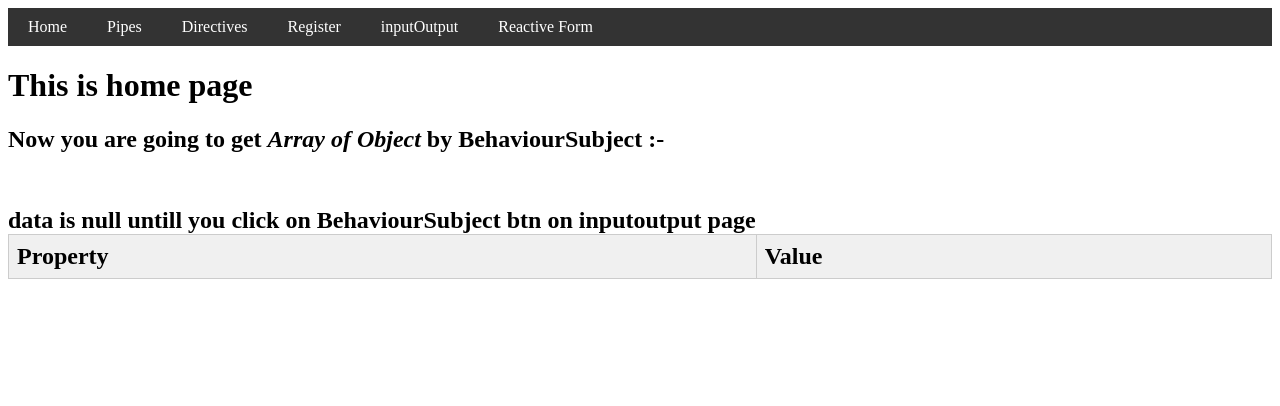
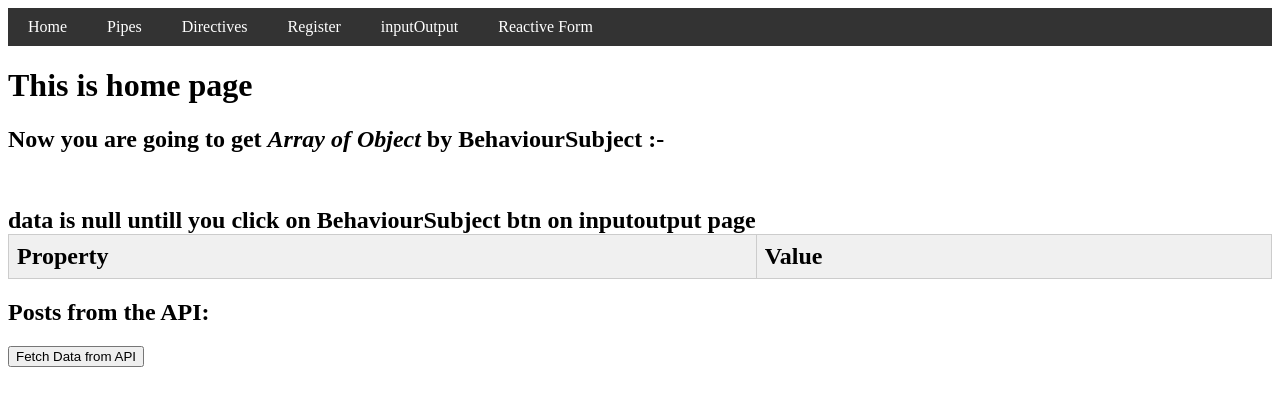
Before and after one commit to bhargav-kalsariya/AngularText, an Angular app: page / in a window 1280 px wide. Shown: the top 406 px of the page. Built offline with nearby package versions, Linux system fonts and the light colour scheme.

Commit message:
learn about httpClient and create simple datafetch example

```diff
--- a/src/app/app.module.ts
+++ b/src/app/app.module.ts
@@ -12,6 +12,7 @@ import { MyFormComponent } from './my-form/my-form.component';
 import { ParentComponent } from './parent/parent.component';
 import { ChildComponent } from './child/child.component';
 import { ReactiveFormComponent } from './reactive-form/reactive-form.component';
+import { HttpClientModule } from '@angular/common/http';
 
 @NgModule({
   declarations: [
@@ -26,7 +27,7 @@ import { ReactiveFormComponent } from './reactive-form/reactive-form.component';
     ChildComponent,
     ReactiveFormComponent,
   ],
-  imports: [BrowserModule, AppRoutingModule, FormsModule, ReactiveFormsModule],
+  imports: [BrowserModule, AppRoutingModule, FormsModule, ReactiveFormsModule, HttpClientModule],
   providers: [],
   bootstrap: [AppComponent],
 })
--- a/src/app/home/home.component.html
+++ b/src/app/home/home.component.html
@@ -15,3 +15,11 @@
         </ng-container>
     </table>
 </h2>
+
+<h2>Posts from the API:</h2>
+<button (click)="fetchData()">Fetch Data from API</button>
+<ul>
+    <li *ngFor="let post of posts">
+        {{ post.title }}
+    </li>
+</ul>
--- a/src/app/home/home.component.ts
+++ b/src/app/home/home.component.ts
@@ -9,8 +9,9 @@ import { SharingService } from '../sharing.service';
 export class HomeComponent implements OnInit {
 
   showData: any;
+  posts: any[] = [];
 
-  constructor(private takeDataByBS: SharingService) { }
+  constructor(private takeDataByBS: SharingService, private httpData: SharingService) { }
 
   ngOnInit(): void {
 
@@ -20,4 +21,10 @@ export class HomeComponent implements OnInit {
 
   }
 
+  fetchData() {
+    this.httpData.getPosts().subscribe((data) => {
+      this.posts = data
+    })
+  }
+
 }
--- a/src/app/sharing.service.ts
+++ b/src/app/sharing.service.ts
@@ -1,12 +1,20 @@
 import { Injectable } from '@angular/core';
-import { BehaviorSubject } from 'rxjs'
+import { BehaviorSubject, Observable } from 'rxjs'
+import { HttpClient } from '@angular/common/http'
 
 @Injectable({
   providedIn: 'root'
 })
 export class SharingService {
 
+  private apiUrl = 'https://jsonplaceholder.typicode.com';
+
   public shareData = new BehaviorSubject<any[]>([]);
 
-  constructor() { }
+  constructor(private http: HttpClient) { }
+
+  getPosts(): Observable<any[]> {
+    return this.http.get<any[]>(`${this.apiUrl}/posts`);
+  }
+
 }
```
